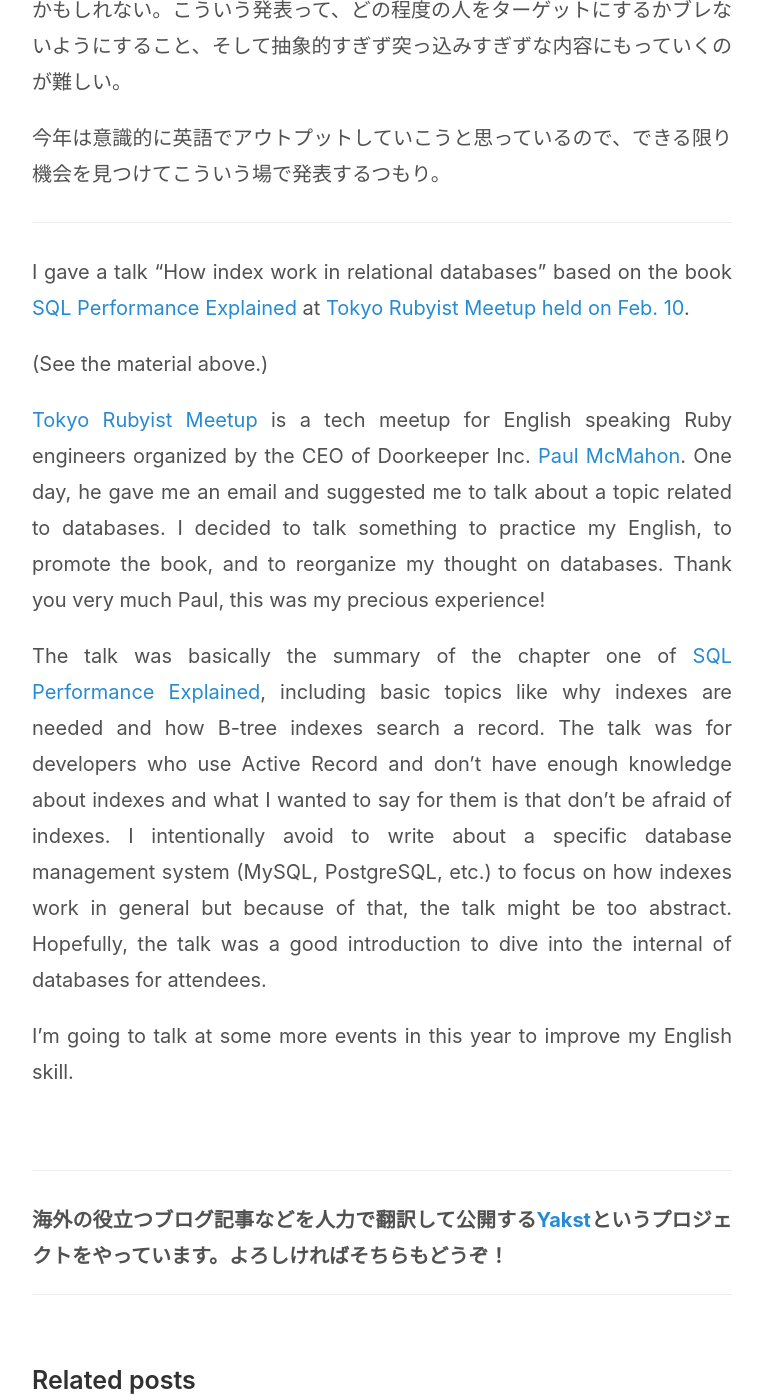
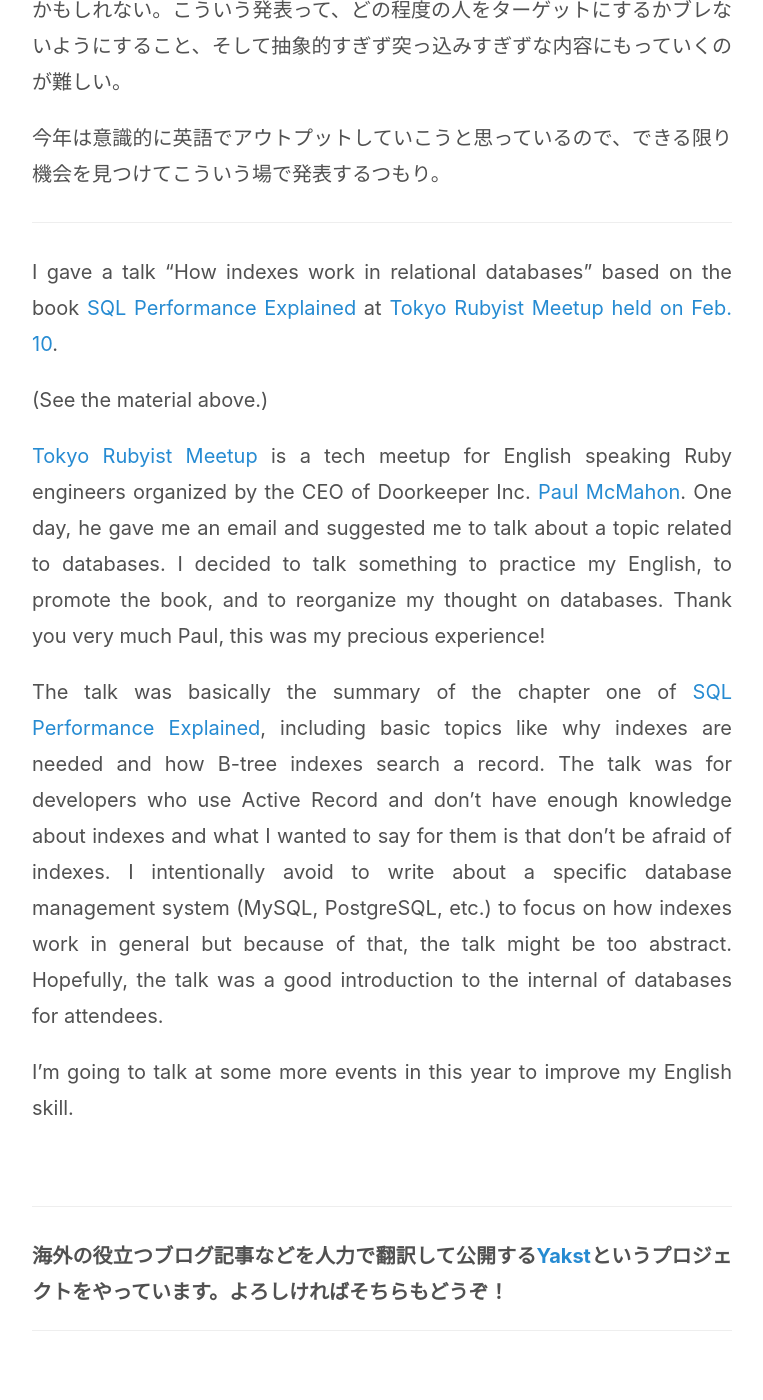
Before and after one commit to doublemarket/b.l0g.jp, a Jekyll site: the page built from _posts/2017-02-12-giving-a-talk-at-trbmeetup.md, in a window 1280 px wide and 1400 px high, scrolled down 1233 px. Shown: the whole window, without its empty margins (258-1021 px from the left). Built offline with Jekyll 4.4.1, drawn with Linux system fonts in a browser that asks for light colours.

Commit message:
Update 2017-02-12-giving-a-talk-at-trbmeetup.md

```diff
--- a/_posts/2017-02-12-giving-a-talk-at-trbmeetup.md
+++ b/_posts/2017-02-12-giving-a-talk-at-trbmeetup.md
@@ -20,12 +20,12 @@
 
 ---
 
-I gave a talk "How index work in relational databases" based on the book [SQL Performance Explained](http://sql-performance-explained.jp/) at [Tokyo Rubyist Meetup held on Feb. 10](https://trbmeetup.doorkeeper.jp/events/56308).
+I gave a talk "How indexes work in relational databases" based on the book [SQL Performance Explained](http://sql-performance-explained.jp/) at [Tokyo Rubyist Meetup held on Feb. 10](https://trbmeetup.doorkeeper.jp/events/56308).
 
 (See the material above.)
 
 [Tokyo Rubyist Meetup](https://trbmeetup.doorkeeper.jp/) is a tech meetup for English speaking Ruby engineers organized by the CEO of Doorkeeper Inc. [Paul McMahon](https://www.doorkeeper.jp/team/paul). One day, he gave me an email and suggested me to talk about a topic related to databases. I decided to talk something to practice my English, to promote the book, and to reorganize my thought on databases. Thank you very much Paul, this was my precious experience!
 
-The talk was basically the summary of the chapter one of [SQL Performance Explained](http://sql-performance-explained.com/), including basic topics like why indexes are needed and how B-tree indexes search a record. The talk was for developers who use Active Record and don't have enough knowledge about indexes and what I wanted to say for them is that don't be afraid of indexes. I intentionally avoid to write about a specific database management system (MySQL, PostgreSQL, etc.) to focus on how indexes work in general but because of that, the talk might be too abstract. Hopefully, the talk was a good introduction to dive into the internal of databases for attendees.
+The talk was basically the summary of the chapter one of [SQL Performance Explained](http://sql-performance-explained.com/), including basic topics like why indexes are needed and how B-tree indexes search a record. The talk was for developers who use Active Record and don't have enough knowledge about indexes and what I wanted to say for them is that don't be afraid of indexes. I intentionally avoid to write about a specific database management system (MySQL, PostgreSQL, etc.) to focus on how indexes work in general but because of that, the talk might be too abstract. Hopefully, the talk was a good introduction to the internal of databases for attendees.
 
 I'm going to talk at some more events in this year to improve my English skill.
```
